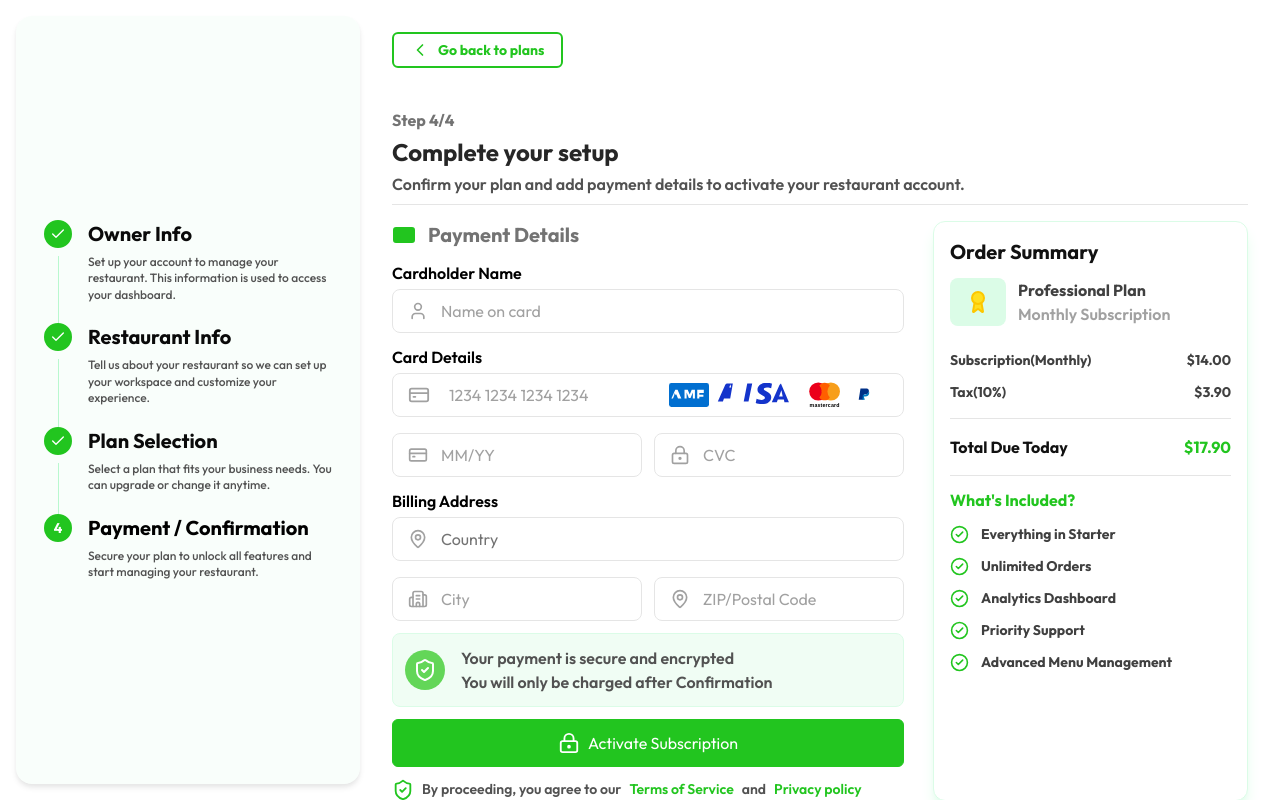
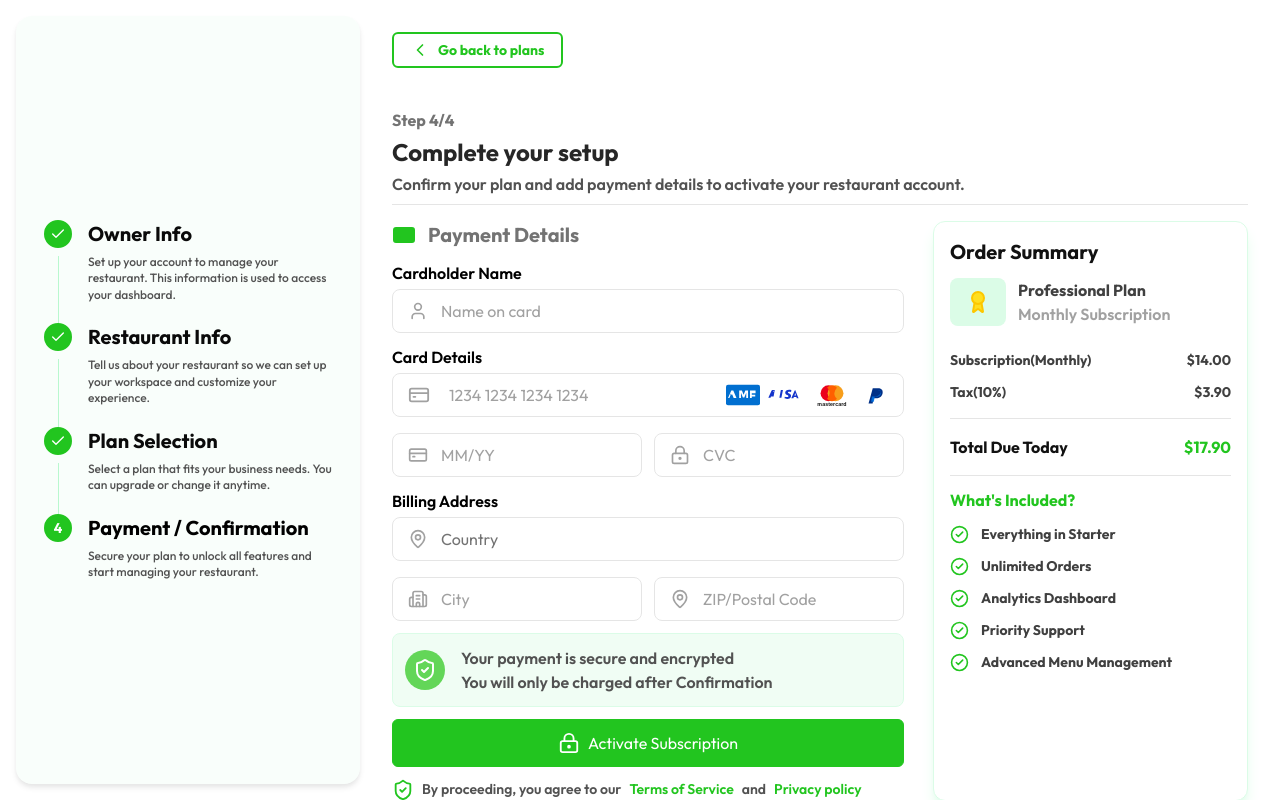
Before and after one commit to Honore-models/Dinely, a Next.js app in the folder dinely-saas/: page /onboarding/step-4 in a window 1280 px wide. Built offline with nearby package versions, Linux system fonts and the light colour scheme.

Commit message:
feat: update PaymentForm and Icons components with improved SVG designs and icon sizes

```diff
--- a/dinely-saas/src/components/onboarding/PaymentForm.tsx
+++ b/dinely-saas/src/components/onboarding/PaymentForm.tsx
@@ -51,10 +51,10 @@ export function PaymentForm() {
                     placeholder="1234 1234 1234 1234"
                   />
                   <div className="absolute right-4 top-1/2 flex -translate-y-1/2 items-center gap-2">
-                    <AmexIcon className="h-6 w-auto" />
-                    <VisaIcon className="h-6 w-auto" />
-                    <MastercardIcon className="h-7 w-auto" />
-                    <PaypalIcon className="h-6 w-auto" />
+                    <AmexIcon className="h-6 w-[34px]" />
+                    <VisaIcon className="h-6 w-[34px]" />
+                    <MastercardIcon className="h-7 w-[44px]" />
+                    <PaypalIcon className="h-6 w-[26px]" />
                   </div>
                 </div>
                 <Input label="" placeholder="MM/YY" icon={<CreditCard size={20} />} />
--- a/dinely-saas/src/components/ui/Icons.tsx
+++ b/dinely-saas/src/components/ui/Icons.tsx
@@ -23,18 +23,39 @@ export const VisaIcon = (props: React.SVGProps<SVGSVGElement>) => (
 );
 
 export const MastercardIcon = (props: React.SVGProps<SVGSVGElement>) => (
-  <svg xmlns="http://www.w3.org/2000/svg" viewBox="0 0 100 80" {...props}>
-    <circle cx="38" cy="30" r="26" fill="#EB001B"/>
-    <circle cx="74" cy="30" r="26" fill="#F79E1B"/>
-    <path fill="#FF5F00" d="M56 55.3c-6.4 0-11.8-3.3-15-8.4A25.9 25.9 0 0048 30a25.9 25.9 0 00-7-16.9c3.2-5 8.6-8.4 15-8.4s11.8 3.3 15 8.4A25.9 25.9 0 0064 30a25.9 25.9 0 007 16.9c-3.2 5-8.6 8.4-15 8.4z"/>
-    <text x="56" y="75" fontFamily="sans-serif" fontSize="15" fill="#000" textAnchor="middle" fontWeight="bold" letterSpacing="0.5">mastercard</text>
+  <svg xmlns="http://www.w3.org/2000/svg" viewBox="0 0 100 60" {...props}>
+    <circle cx="42" cy="26" r="18" fill="#EB001B" />
+    <circle cx="58" cy="26" r="18" fill="#F79E1B" />
+    <path
+      fill="#FF5F00"
+      d="M50 44c-4.3 0-8.3-2-11.2-5.6A20.1 20.1 0 0 0 44.7 26c0-4.9-1.7-9.4-5.9-12.4C41.7 10 45.7 8 50 8c4.3 0 8.3 2 11.2 5.6A20.1 20.1 0 0 0 55.3 26c0 4.9 1.7 9.4 5.9 12.4C58.3 42 54.3 44 50 44z"
+    />
+    <text
+      x="50"
+      y="54"
+      fontFamily="Arial, Helvetica, sans-serif"
+      fontSize="12"
+      fill="#111"
+      textAnchor="middle"
+      fontWeight="700"
+      letterSpacing="0.2"
+    >
+      mastercard
+    </text>
   </svg>
 );
 
 export const PaypalIcon = (props: React.SVGProps<SVGSVGElement>) => (
-  <svg xmlns="http://www.w3.org/2000/svg" viewBox="0 0 100 60" {...props}>
-    <path fill="#003087" d="M33 42h-6.2l4.4-28h13.1c4.8 0 8 .9 8 6 0 4-2.5 8.3-7.5 8.3H41l-2.5 13.7z"/>
-    <path fill="#0079C1" d="M39.2 34h3.9c6.3 0 10-3.8 10-9.6 0-1.2-.2-2.3-.5-3.3-1.9 4.6-6.2 8.3-12.3 8.3h-3L36 42h6.2l-3-8z"/>
+  <svg xmlns="http://www.w3.org/2000/svg" viewBox="0 0 64 64" {...props}>
+    <path
+      fill="#003087"
+      d="M26 14h14.2c8.2 0 13.4 4.3 12.2 12.7-1.3 9-8.4 14.2-17.5 14.2H28l-2.3 14H14.8L26 14z"
+    />
+    <path
+      fill="#0070E0"
+      d="M30.2 18.8h11.3c4.7 0 7.2 2.9 6.5 7.6-1 6.6-5.9 10.2-12.5 10.2h-4.3l-2.2 13.4h-7.4l2.3-14.1h6.8c9.1 0 16.2-5.2 17.5-14.2.1-.9.2-1.8.1-2.6C46.7 22.4 43 18.8 36.2 18.8h-6z"
+      opacity="0.9"
+    />
   </svg>
 );
 
```
